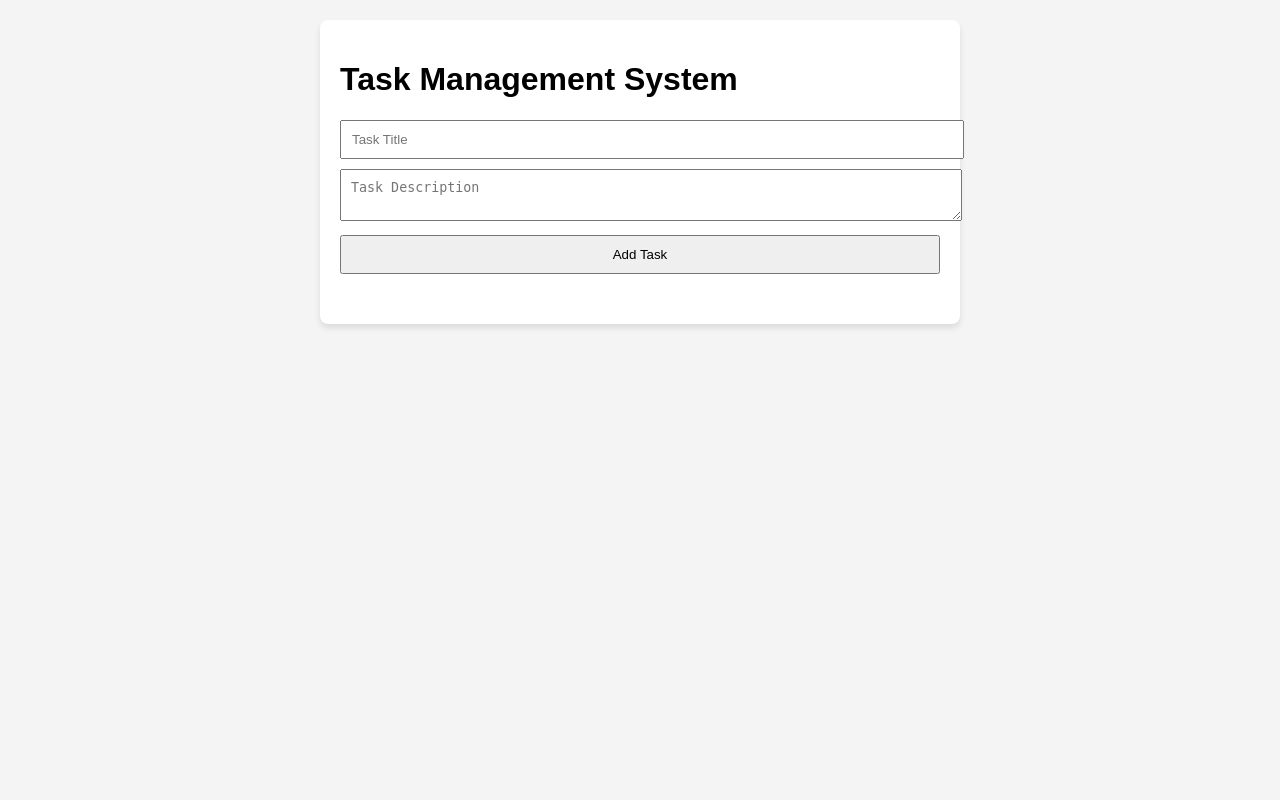
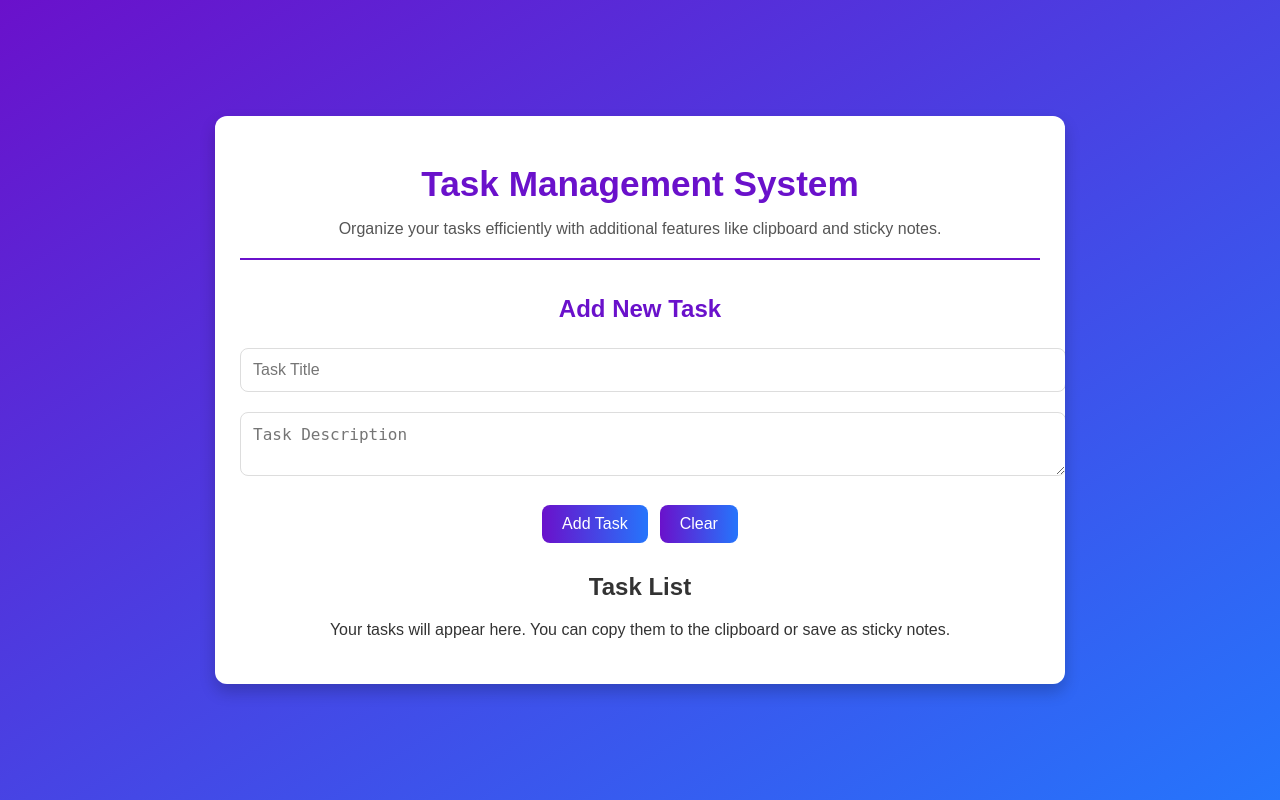
Before and after one commit to Harshhrp2511/Compozent-Tasks, a Flask app: page / in a window 1280 px wide. Run offline with Flask 3, Linux system fonts and the light colour scheme; data that the repository does not hold is empty.

Commit message:
add files

```diff
--- a/API Development Task Using Flask/static/scripts.js
+++ b/API Development Task Using Flask/static/scripts.js
@@ -3,8 +3,8 @@ async function fetchTasks() {
     const response = await fetch('/api/tasks');
     const tasks = await response.json();
 
-    const taskList = document.getElementById('task-list');
-    taskList.innerHTML = '';
+    const taskContainer = document.getElementById('tasks-container');
+    taskContainer.innerHTML = '';
 
     tasks.forEach(task => {
         const taskItem = document.createElement('div');
@@ -13,9 +13,15 @@ async function fetchTasks() {
             <h3>${task.title}</h3>
             <p>${task.description}</p>
             <p>Status: ${task.completed ? 'Completed' : 'Incomplete'}</p>
-            <button onclick="deleteTask(${task.id})">Delete</button>
+            <div class="actions">
+                <button class="action-btn" onclick="markComplete(${task.id}, ${!task.completed})">
+                    ${task.completed ? 'Mark Incomplete' : 'Mark Complete'}
+                </button>
+                <button class="action-btn" onclick="copyToClipboard('${task.title}', '${task.description}')">Copy</button>
+                <button class="action-btn" onclick="deleteTask(${task.id})">Delete</button>
+            </div>
         `;
-        taskList.appendChild(taskItem);
+        taskContainer.appendChild(taskItem);
     });
 }
 
@@ -36,6 +42,18 @@ async function addTask() {
     });
 
     fetchTasks();
+    clearForm();
+}
+
+// Mark a task as complete or incomplete
+async function markComplete(taskId, completed) {
+    await fetch(`/api/tasks/${taskId}`, {
+        method: 'PUT',
+        headers: { 'Content-Type': 'application/json' },
+        body: JSON.stringify({ completed })
+    });
+
+    fetchTasks();
 }
 
 // Delete a task
@@ -47,5 +65,19 @@ async function deleteTask(taskId) {
     fetchTasks();
 }
 
+// Copy task details to clipboard
+function copyToClipboard(title, description) {
+    const text = `Task: ${title}\nDescription: ${description}`;
+    navigator.clipboard.writeText(text).then(() => {
+        alert('Task copied to clipboard!');
+    });
+}
+
+// Clear input fields
+function clearForm() {
+    document.getElementById('task-title').value = '';
+    document.getElementById('task-desc').value = '';
+}
+
 // Initial fetch of tasks
 fetchTasks();
--- a/API Development Task Using Flask/static/styles.css
+++ b/API Development Task Using Flask/static/styles.css
@@ -1,32 +1,156 @@
 body {
-    font-family: Arial, sans-serif;
+    font-family: 'Poppins', Arial, sans-serif;
     margin: 0;
-    padding: 20px;
-    background-color: #f4f4f4;
+    padding: 0;
+    background: linear-gradient(to bottom right, #6a11cb, #2575fc);
+    color: #fff;
+    display: flex;
+    justify-content: center;
+    align-items: center;
+    height: 100vh;
+    overflow: hidden;
 }
 
 .container {
-    max-width: 600px;
-    margin: 0 auto;
-    background: white;
-    padding: 20px;
-    border-radius: 8px;
-    box-shadow: 0 4px 6px rgba(0, 0, 0, 0.1);
+    width: 90%;
+    max-width: 800px;
+    background: #ffffff;
+    border-radius: 12px;
+    box-shadow: 0 8px 16px rgba(0, 0, 0, 0.2);
+    padding: 25px;
+    text-align: center;
+    color: #333;
+    overflow-y: auto;
+    max-height: 90vh;
 }
 
-#task-form input, #task-form textarea, button {
+header h1 {
+    margin-bottom: 10px;
+    color: #6a11cb;
+    font-size: 2.2rem;
+    font-weight: 700;
+}
+
+header p {
+    color: #555;
+    font-size: 1rem;
+}
+
+#task-form {
+    margin-top: 20px;
+    border-top: 2px solid #6a11cb;
+    padding-top: 15px;
+}
+
+#task-form h2 {
+    margin-bottom: 15px;
+    font-size: 1.5rem;
+    color: #6a11cb;
+}
+
+#task-title,
+#task-desc {
     width: 100%;
-    margin-bottom: 10px;
-    padding: 10px;
+    padding: 12px;
+    margin: 10px 0;
+    border: 1px solid #ddd;
+    border-radius: 8px;
+    font-size: 1rem;
+    transition: all 0.3s ease;
+}
+
+#task-title:focus,
+#task-desc:focus {
+    border-color: #6a11cb;
+    box-shadow: 0 0 5px rgba(106, 17, 203, 0.5);
+    outline: none;
+}
+
+.form-actions {
+    display: flex;
+    justify-content: center;
+    gap: 12px;
+    margin-top: 15px;
+}
+
+button {
+    background: linear-gradient(to right, #6a11cb, #2575fc);
+    color: #fff;
+    border: none;
+    padding: 10px 20px;
+    border-radius: 8px;
+    cursor: pointer;
+    font-size: 1rem;
+    font-weight: 500;
+    transition: all 0.3s ease;
+}
+
+button:hover {
+    background: linear-gradient(to right, #2575fc, #6a11cb);
+    transform: translateY(-2px);
+    box-shadow: 0 4px 8px rgba(0, 0, 0, 0.2);
 }
 
 #task-list {
+    margin-top: 30px;
+}
+
+#tasks-container {
     margin-top: 20px;
+    display: flex;
+    flex-wrap: wrap;
+    gap: 15px;
+    justify-content: center;
 }
 
 .task-item {
-    padding: 10px;
-    margin-bottom: 10px;
-    background: #eef;
-    border-radius: 5px;
+    background: linear-gradient(to bottom right, #fdfcfb, #e2d1c3);
+    border: 1px solid #ddd;
+    border-radius: 10px;
+    padding: 20px;
+    width: calc(45% - 10px);
+    box-shadow: 0 4px 8px rgba(0, 0, 0, 0.1);
+    position: relative;
+    transition: all 0.3s ease;
 }
+
+.task-item:hover {
+    transform: scale(1.05);
+    box-shadow: 0 6px 12px rgba(0, 0, 0, 0.2);
+}
+
+.task-item h3 {
+    margin: 0 0 8px;
+    font-size: 1.2rem;
+    color: #333;
+    font-weight: 600;
+}
+
+.task-item p {
+    font-size: 0.95rem;
+    color: #666;
+    margin: 5px 0;
+}
+
+.task-item .actions {
+    margin-top: 15px;
+    display: flex;
+    justify-content: space-around;
+}
+
+.action-btn {
+    background: linear-gradient(to right, #ff7e5f, #feb47b);
+    color: #fff;
+    padding: 8px 12px;
+    border-radius: 8px;
+    cursor: pointer;
+    font-size: 0.9rem;
+    font-weight: 500;
+    transition: all 0.3s ease;
+    text-align: center;
+}
+
+.action-btn:hover {
+    background: linear-gradient(to right, #feb47b, #ff7e5f);
+    transform: scale(1.1);
+}
--- a/API Development Task Using Flask/templates/index.html
+++ b/API Development Task Using Flask/templates/index.html
@@ -3,19 +3,36 @@
 <head>
     <meta charset="UTF-8">
     <meta name="viewport" content="width=device-width, initial-scale=1.0">
-    <title>Task Management</title>
+    <title>Advanced Task Management</title>
     <link rel="stylesheet" href="{{ url_for('static', filename='styles.css') }}">
 </head>
 <body>
     <div class="container">
-        <h1>Task Management System</h1>
-        <div id="task-form">
+        <header>
+            <h1>Task Management System</h1>
+            <p>Organize your tasks efficiently with additional features like clipboard and sticky notes.</p>
+        </header>
+
+        <!-- Task Form Section -->
+        <section id="task-form">
+            <h2>Add New Task</h2>
             <input type="text" id="task-title" placeholder="Task Title">
             <textarea id="task-desc" placeholder="Task Description"></textarea>
-            <button onclick="addTask()">Add Task</button>
-        </div>
-        <div id="task-list"></div>
+            <div class="form-actions">
+                <button onclick="addTask()">Add Task</button>
+                <button onclick="clearForm()">Clear</button>
+            </div>
+        </section>
+
+        <!-- Task List Section -->
+        <section id="task-list">
+            <h2>Task List</h2>
+            <p>Your tasks will appear here. You can copy them to the clipboard or save as sticky notes.</p>
+            <div id="tasks-container"></div>
+        </section>
     </div>
+
+    <!-- Scripts -->
     <script src="{{ url_for('static', filename='scripts.js') }}"></script>
 </body>
 </html>
```
